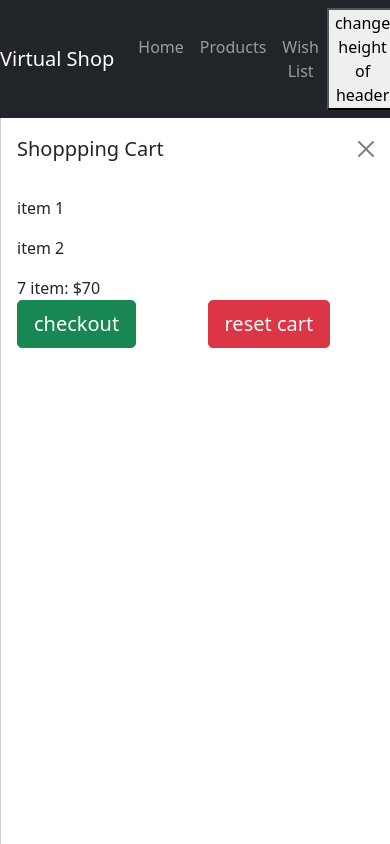
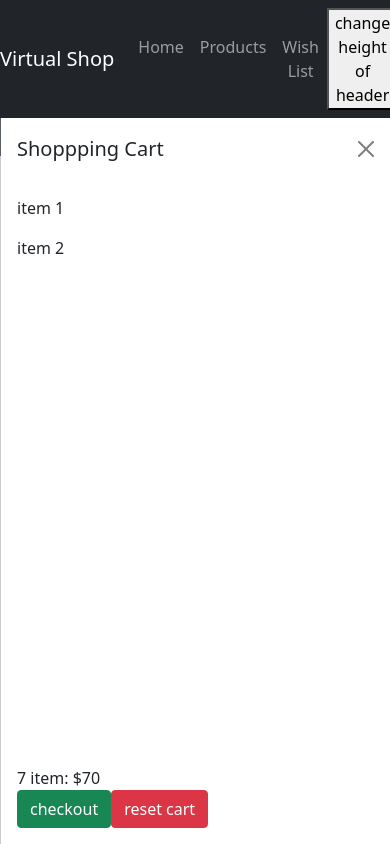
Before and after one commit to Hasuzawa/virtual_shop, a React (Create React App) app: page / in a window 390 px wide. Both pictures are taken after a click on the button "open/close Tray". Built offline with nearby package versions, Linux system fonts and the light colour scheme.

Commit message:
some component

```diff
--- a/src/App.tsx
+++ b/src/App.tsx
@@ -4,18 +4,20 @@ import './App.css';
 
 
 
-import { Button } from "react-bootstrap";
+import { Button, Row, Col } from "react-bootstrap";
 
 import Header from "src/components/Header";
 import Tray from "src/components/Tray";
 
 import { MediaSize, useMediaSize } from "src/components/hooks";
 import { Product } from "src/components/classes";
+import ShopWindow from "src/components/ShopWindow";
+import { Footer } from "src/components/Footer";
 
 
 function App() {
   //array of object instance
-  const [ cartedProducts , setCartedProducts] = useState<Product[]>([]);
+  const [ cartedProducts, setCartedProducts] = useState<Product[]>([]);
 
   const [ isDragging, setIsDragging] = useState<boolean>(false);
 
@@ -42,13 +44,23 @@ function App() {
 
   return (
     <div className="App">
-      <Header ref={headerRef} headerHeight={headerHeight} setHeaderHeight={setHeaderHeight}/>
-      <Tray
+      <Row>
+        <Header ref={headerRef} headerHeight={headerHeight} setHeaderHeight={setHeaderHeight}/>
+      </Row>
+      <Row>
+        <ShopWindow />
+        <Tray
         headerHeight={headerHeight}
         cartedProducts={cartedProducts}
         setCartedProducts={setCartedProducts}
         isDragging={isDragging}
-      />
+        />
+      </Row>
+      <Row>
+        <Footer />
+      </Row>
+
+
 
         <Button variant="primary">
           testing (no effect)
--- a/src/components/Footer.tsx
+++ b/src/components/Footer.tsx
@@ -8,3 +8,5 @@ const Footer = () => {
         </div>
     );
 };
+
+export { Footer };
--- /dev/null
+++ b/src/components/ShopWindow.tsx
@@ -0,0 +1,18 @@
+import React from "react";
+
+const ShopWindow = (props: any) => {
+
+
+
+
+
+    return (
+        //props.cartedProducts.map();
+        <>
+            <span></span>
+            <span></span>
+        </>
+    );
+};
+
+export default ShopWindow;
--- a/src/components/Tray.tsx
+++ b/src/components/Tray.tsx
@@ -6,7 +6,7 @@ import { MediaSize, useMediaSize } from "src/components/hooks";
 import "src/styles/components.scss";
 
 const Tray = (props: any) => {
-    const [show, setShow] = useState(false);
+    const [show, setShow] = useState<boolean>(false);
 
     const handleClose = () => setShow(false);
     const handleShow = () => setShow(true);
@@ -20,18 +20,34 @@ const Tray = (props: any) => {
         }
     }, [props.isDragging]);
 
+/*     var
+
+    useEffect( () => {
+        const mediaSize = useMediaSize();
+        if (mediaSize === MediaSize.large){
+
+        } else if (mediaSize === MediaSize.middle){
+
+        } else {
+
+        }
+    }, [useMediaSize()]); */
+
+    //buttons has HTML change
+    if (useMediaSize() === MediaSize.large){
         return (
             <>
                 <Button variant="secondary" onClick={handleShowClose}>
                     open/close Tray
                 </Button>
 
-            <Offcanvas show={show} placement="end" backdrop={false} onHide={handleClose} style={{top: props.headerHeight}}>
+                <Offcanvas show={show} placement="end" backdrop={false} onHide={handleClose} style={{top: props.headerHeight}}
+                    className={props.isDragging ? " drop_zone" : ""}>
                     <Offcanvas.Header closeButton>
                         <Offcanvas.Title className="shopping_cart--heading">Shoppping Cart</Offcanvas.Title>
                     </Offcanvas.Header>
                     <Offcanvas.Body style={{display: "flex", flexDirection: "column"}}>
-                    <div className="shopping_cart--box">
+                        <div className={"shopping_cart--box"}>
                             <p className="testing">item 1</p>
                             <p>item 2</p>
                         </div>
@@ -54,10 +70,39 @@ const Tray = (props: any) => {
 
                     </Offcanvas.Body>
                 </Offcanvas>
-
-
             </>
         );
+    } else /*if (useMediaSize === MediaSize.middle)*/{
+        return (
+            <>
+            <Button variant="secondary" onClick={handleShowClose}>
+                open/close Tray
+            </Button>
+
+            <Offcanvas show={show} placement="end" backdrop={false} onHide={handleClose} className="tray" style={{top: props.headerHeight}}>
+                <Offcanvas.Header closeButton>
+                    <Offcanvas.Title className="shopping_cart--heading">Shoppping Cart</Offcanvas.Title>
+                </Offcanvas.Header>
+                <Offcanvas.Body style={{display: "flex", flexDirection: "column"}}>
+                    <div className="shopping_cart--box">
+                        <p className="testing">item 1</p>
+                        <p>item 2</p>
+                    </div>
+                    <div className="shopping_cart--cashier">
+                        <Row>
+                            <span>7 item: $70</span>
+                        </Row>
+                    </div>
+                    <div className="shopping_cart--buttons">
+                        <Button variant="success" className="shopping_cart--button">checkout</Button>
+                        <Button variant="danger" className="shopping_cart--button">reset cart</Button>
+                    </div>
+
+                </Offcanvas.Body>
+            </Offcanvas>
+        </>
+        );
+    }
 };
 
 export default Tray;
--- a/src/components/hooks.tsx
+++ b/src/components/hooks.tsx
@@ -1,6 +1,7 @@
 
 import React from "react";
 import { useMediaQuery } from "react-responsive";
+import { useState, useEffect, useRef } from "react";
 
 enum MediaSize{
     large,
@@ -26,3 +27,22 @@ const useMediaSize = <none, MediaSize>() => {
 };
 
 export {useMediaSize};
+
+//hook to get ref element's dimension
+const useTargetDimension = () => {
+    const targetRef = useRef(null);
+    const [targetWidth, setTargetWidth] = useState<number>(0);
+    const [targetHeight, setTargetheight] = useState<number>(0);
+
+    //useEffect not needed?
+    useEffect( () => {
+
+    }, []);
+
+    useEffect( () => {
+
+    });
+
+
+    return [targetWidth, targetHeight, targetRef];
+}
--- a/src/styles/components.scss
+++ b/src/styles/components.scss
@@ -1,15 +1,48 @@
+.shopping_cart--box{
+    flex: 1 0 auto;
+}
+
+.shopping_cart--cashier{
+    flex: 0 0 auto;
+}
+
+.shopping_cart--buttons{
+    flex: 0 0 auto;
+}
+
+.drop_zone{
+    &::before{
+        content: "";
+        position: absolute;
+        top: 0;
+        left: 0;
+        width: 100%;
+        height: 100%;
+        background-color: rgba(0, 0, 0, 0.3);
+
+    }
+
+    &::after{
+        content: "Drop Zone";
+        word-spacing: 200vw;    //forced two line
+        font-size: 40px;
+
+        position: absolute;
+        top: 40%;
+        height: 20%;
+        left: 40%;
+        width: 20%;
+    }
+}
+
 @media screen and (min-width: 1000px){
-
-
-
+    body{
 
         .h5.shopping_cart--heading{
             font-size: 30px;
         }
 
         .shopping_cart--box{
-        flex: 1 0 auto;
-
             display: flex;
             flex-direction: column;
 
@@ -17,15 +50,10 @@
         }
 
         .shopping_cart--cashier{
-        flex: 0 0 auto;
             padding: 16px;
         }
 
-    .shopping_cart--buttons{
-        flex: 0 0 auto;
 
-
-    }
 
         .shopping_cart--button{
             width: 100%;
@@ -36,12 +64,29 @@
         .testing{
             color: red;
         }
-
+    }
 
 }
 
 
 @media screen and (min-width: 500px) and (max-width: 999px){
+    body{
+
+        .tray{
+            width: 200px;
+        }
+
+        .shopping_cart--buttons{
+            text-align: center;
+        }
+
+
+        .shopping_cart--button{
+            width: 160px;
+            margin-top: 8px;
+        }
+
+    }
 
 
 }
```
Also changed, not shown: src/components/Renderer.tsx (added, +21 -0 lines), 1 other file (tests, documents, lock files or other folders). Lines whose indentation alone changed are shown as unchanged.
